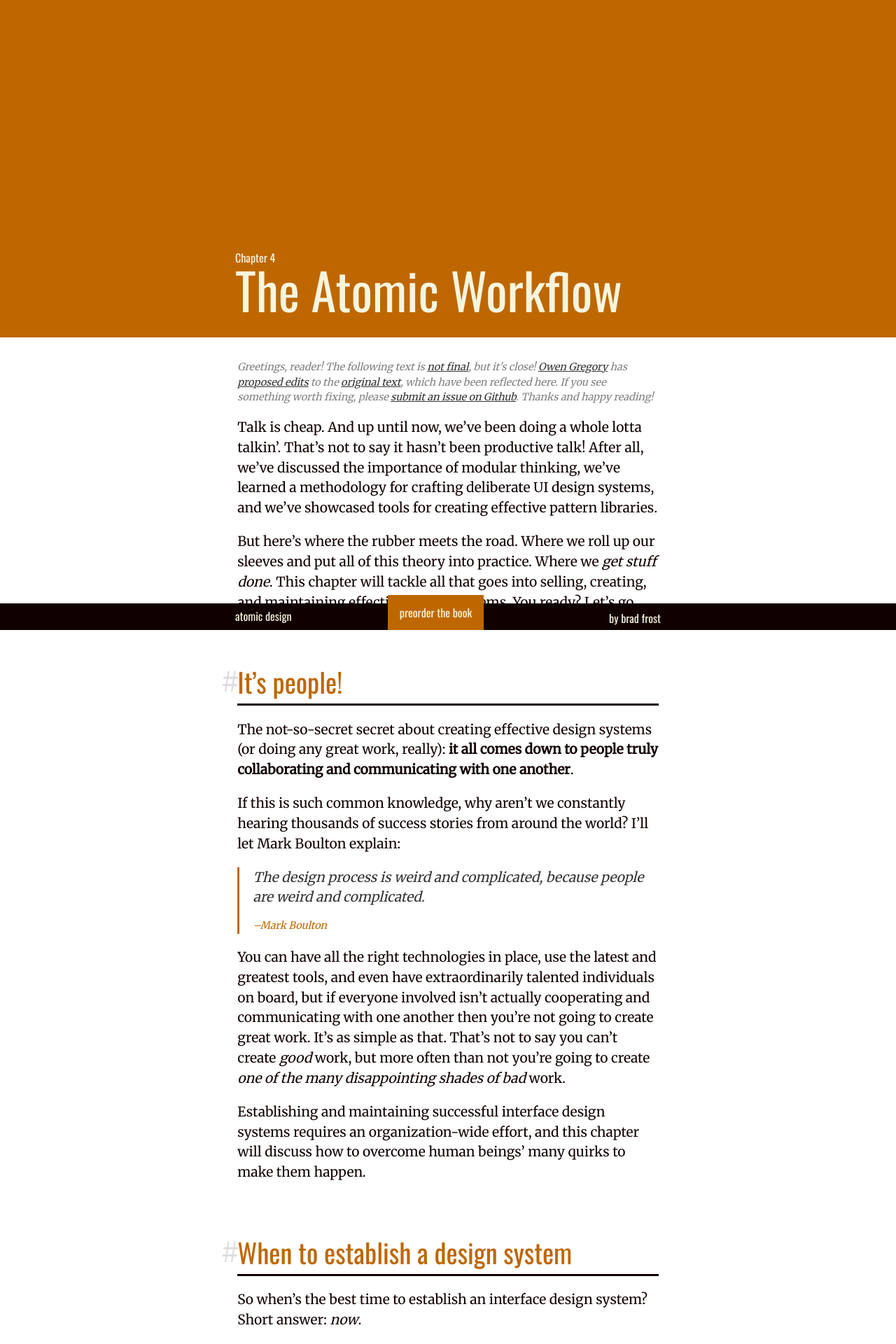
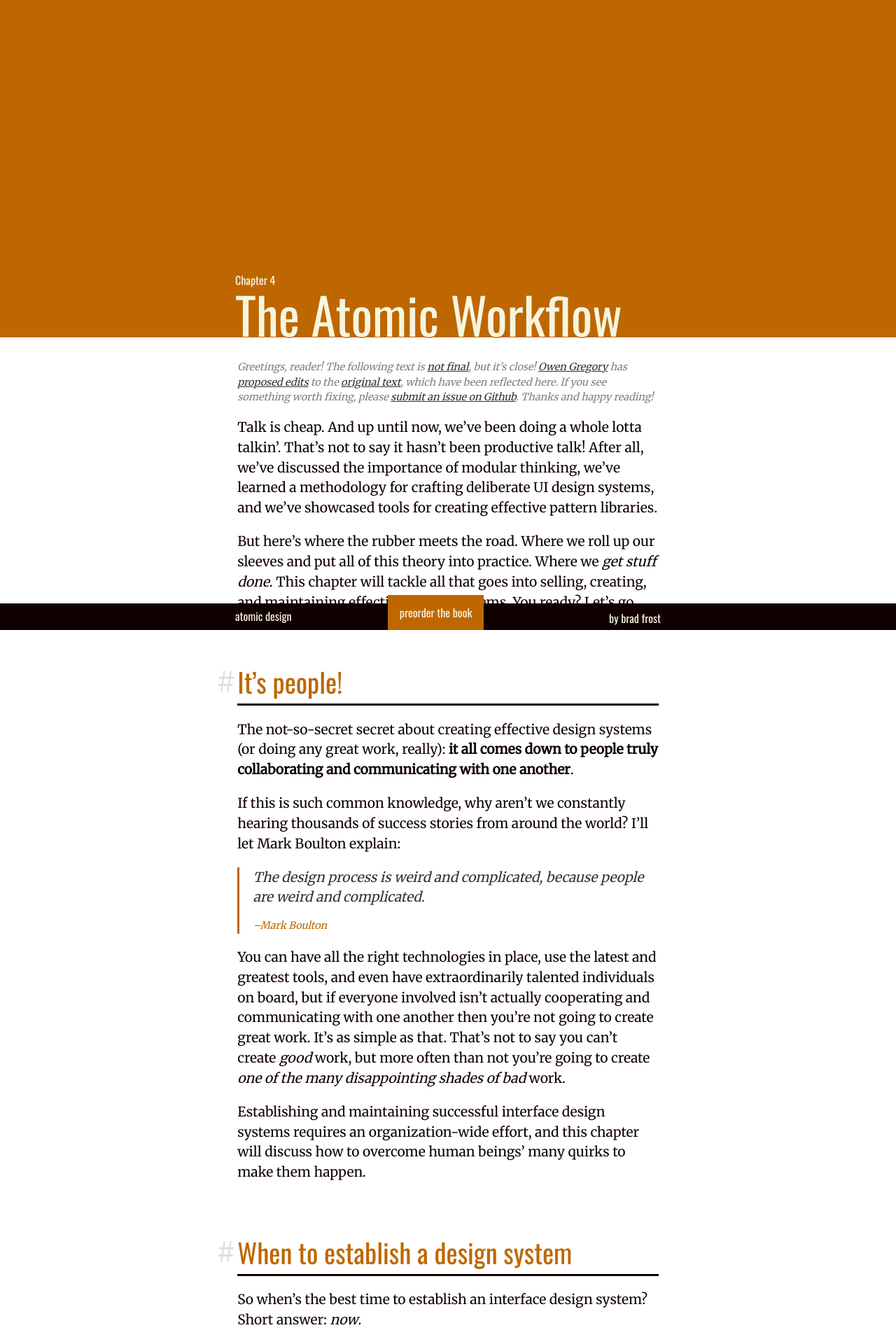
Before and after one commit to bradfrost/atomic-design, a Jekyll site: the page built from chapter-4.md, in a window 1280 px wide. Shown: the top 1920 px of the page at 70% size. Built offline with Jekyll 4.4.1, drawn with Linux system fonts in a browser that asks for light colours; nearby versions of some CDN libraries.

Commit message:
Style and heading tweaks

```diff
--- a/css/style.scss
+++ b/css/style.scss
@@ -400,7 +400,7 @@ pre {
 .page-header-inner {
     max-width: 38rem;
     margin: 0 auto;
-    padding: 2rem 0;
+    padding: 2rem 0 0;
     display: flex;
     flex-direction: column;
     justify-content: flex-end;
@@ -414,6 +414,12 @@ pre {
 .page-kicker {
     font-size: 1rem;
     color: $tan;
+}
+
+.page-title {
+    position: relative;
+    bottom: -3px;
+    text-shadow: 1px 1px 0 $orange, -1px -1px 0 $orange, 1px -1px 0 $orange, -1px 1px 0 $orange, 1px 1px 0 $orange;
 }
 
 .atomic-icon-links {
@@ -523,14 +529,9 @@ header {
     	font-size: 2em;
     	line-height: 1.2;
         position: relative;
-        padding-left: 20px;
         margin: 2em 0 0.5em;
         padding-bottom: 0.5rem;
         border-bottom: 3px solid $brown;
-
-        @media all and (min-width: 40em) {
-            padding-left: 0;
-        }
     }
 
     h3 {
@@ -539,12 +540,7 @@ header {
         line-height: 1.2;
         color: $brown;
         position: relative;
-        padding-left: 20px;
         margin: 2em 0 0.5em;
-
-        @media all and (min-width: 40em) {
-            padding-left: 0;
-        }
     }
 
     h4 {
@@ -553,24 +549,14 @@ header {
         color: $orange;
         line-height: 1.2;
         position: relative;
-        padding-left: 20px;
         margin: 2em 0 0.5em;
-
-        @media all and (min-width: 40em) {
-            padding-left: 0;
-        }
     }
 
     h5 {
     	color: $gray;
     	font-size: 1.1em;
         position: relative;
-        padding-left: 20px;
         margin: 2em 0 0.5em;
-
-        @media all and (min-width: 40em) {
-            padding-left: 0;
-        }
     }
 
 	ul, ol {
@@ -590,23 +576,35 @@ header {
 
 //Title link
 .title-link {
+    display: block;
     font-family: $font-secondary;
     font-weight: normal;
+    font-size: 14px;
     text-decoration: none;
     color: $gray-light;
-    padding-right: 6px;
+    position: absolute;
+    left: -14px;
+    top: 4px;
     transition: all $speed-fast ease-out;
-    width: 20px;
-    position: absolute;
-    left: 0;
-    text-align: right;
+
 
     &:hover, &:focus {
-        color: $gray;
+        color: $orange;
+        background: none !important;
+        outline: 0 !important;
     }
 
-    @media all and (min-width: 40em) {
+    @media all and (min-width: 41.25em) {
+        font-size: inherit;
+        top: 0;
         left: -24px;
+        width: 20px;
+    }
+}
+
+h2 .title-link {
+    @media all and (min-width: 41.25em) {
+        left: -30px;
     }
 }
 
```
Also changed, not shown: 2 other files.
